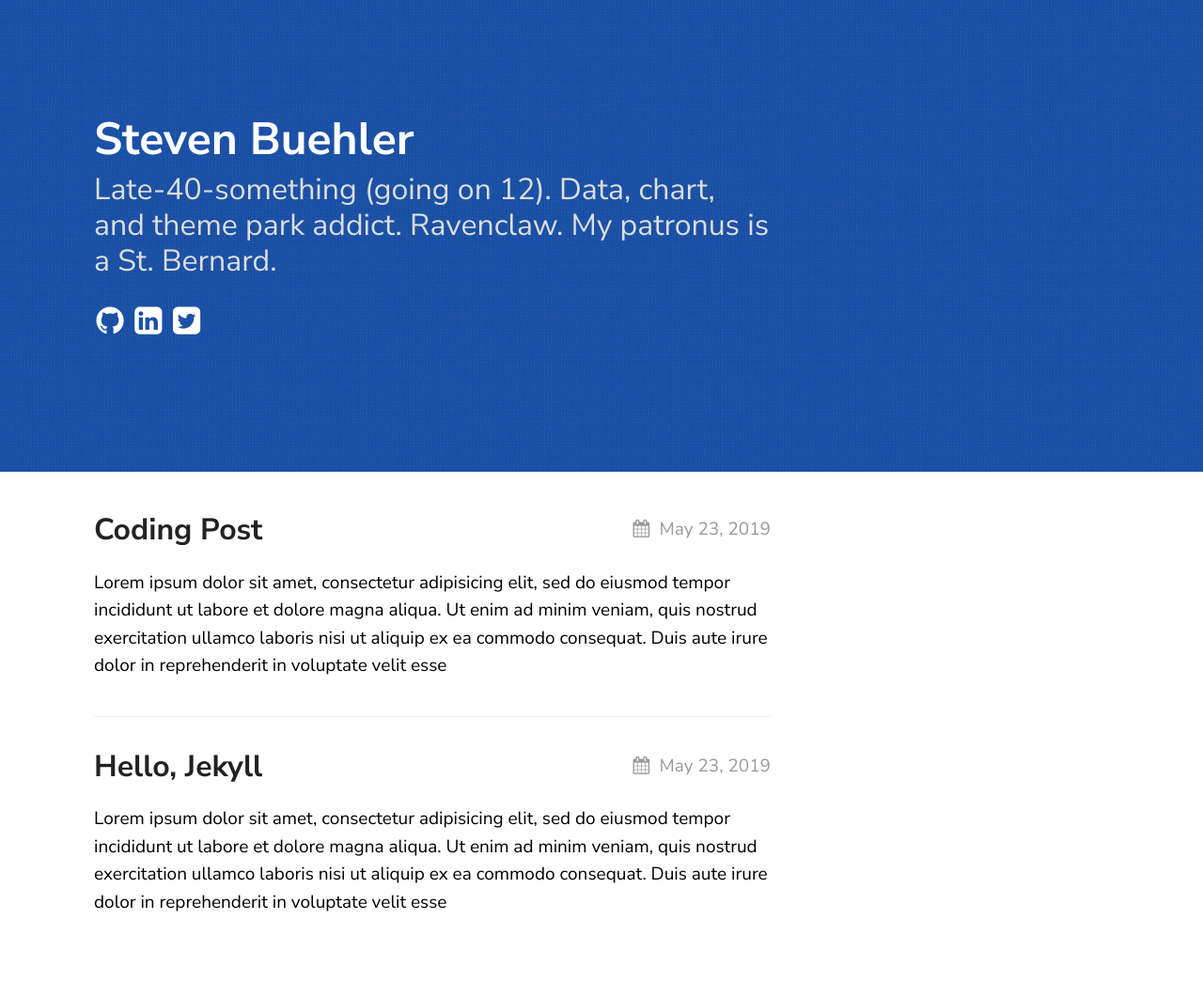
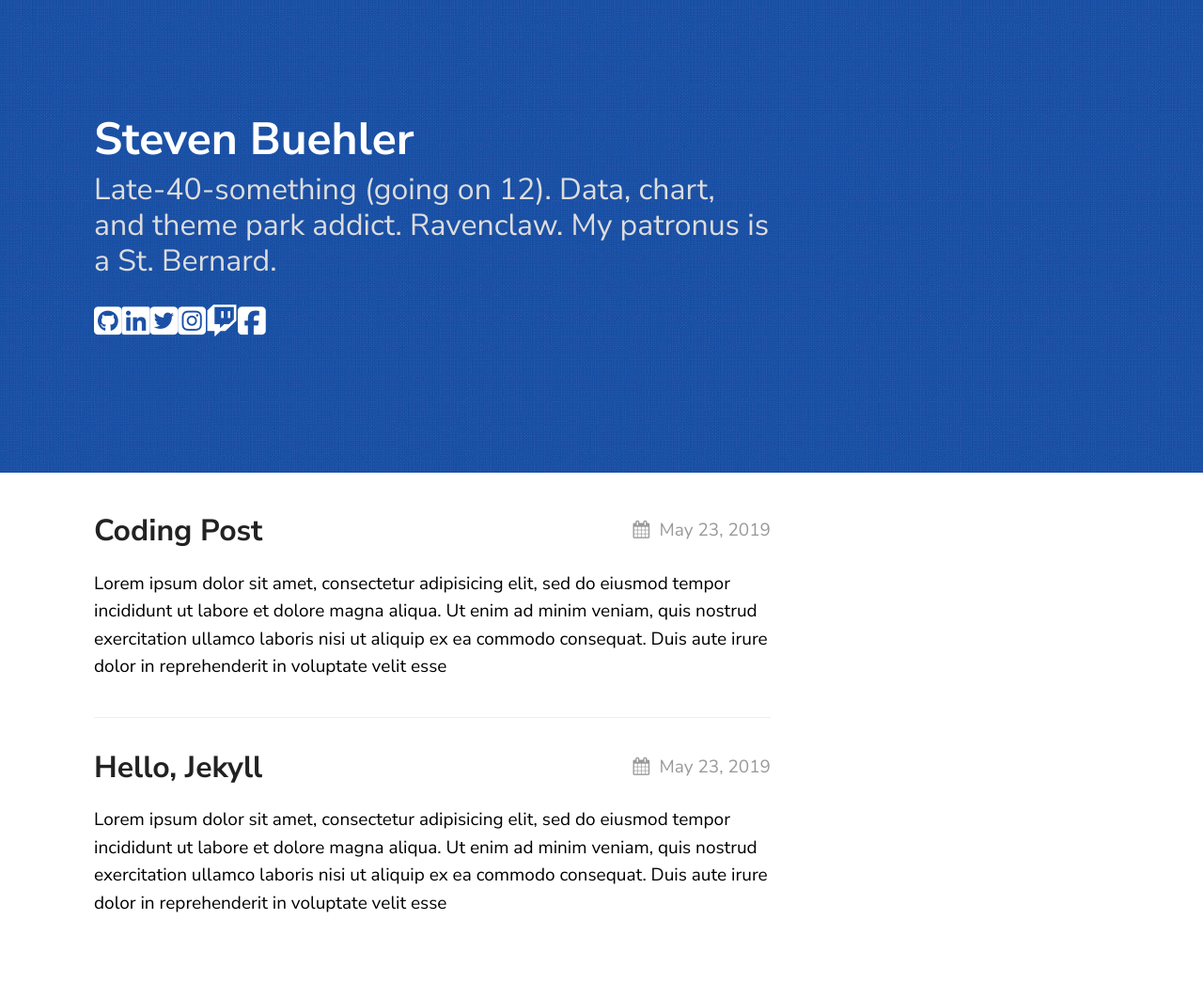
Before and after one commit to stevenbuehler/stevenbuehler.github.io, a Jekyll site: the page built from index.md, in a window 1280 px wide. Shown: the whole page at 94% size. Built offline with Jekyll 4.4.1, drawn with Linux system fonts in a browser that asks for light colours; nearby versions of some CDN libraries.

Commit message:
Changed from fontello to Font Awesome

```diff
--- a/_config.yml
+++ b/_config.yml
@@ -28,6 +28,7 @@ texture:
     rss: rss
     twitch: alive_awakened
     instagram: alive_awakened
+    facebook: stevenwbuehler
 
 # If you want to link only specific pages in your header, uncomment
 # this and add the path to the pages in order as they should show up
--- a/_includes/page_header.html
+++ b/_includes/page_header.html
@@ -3,19 +3,22 @@
 	<h2>{{ site.texture.tagline }}</h2>
 	<ul class="social">
 		{%- if site.texture.social_links.github -%}
-			<a href="https://github.com/{{ site.texture.social_links.github }}"><li><i class="icon-github-circled"></i></li></a>
+			<a href="https://github.com/{{ site.texture.social_links.github }}"><li><i class="fab fa-github-square"></i></li></a>
 		{%- endif -%}
 		{%- if site.texture.social_links.linkedIn -%}
-			<a href="https://linkedin.com/{{ site.texture.social_links.linkedIn }}"><li><i class="icon-linkedin-squared"></i></li></a>
+			<a href="https://linkedin.com/{{ site.texture.social_links.linkedIn }}"><li><i class="fab fa-linkedin"></i></li></a>
 		{%- endif -%}
 		{%- if site.texture.social_links.twitter -%}
-			<a href="https://twitter.com/{{ site.texture.social_links.twitter }}"><li><i class="icon-twitter-squared"></i></li></a>
+			<a href="https://twitter.com/{{ site.texture.social_links.twitter }}"><li><i class="fab fa-twitter-square"></i></li></a>
 		{%- endif -%}
 		{%- if site.texture.social_links.instagram -%}
-			<a href="https://instagram.com/{{ site.texture.social_links.instagram }}"><li><i class="icon-instagram-squared"></i></li></a>
+			<a href="https://instagram.com/{{ site.texture.social_links.instagram }}"><li><i class="fab fa-instagram-square"></i></li></a>
 		{%- endif -%}
 		{%- if site.texture.social_links.twitch -%}
-			<a href="https://www.twitch.tv/{{ site.textture.social_links.twitch }}"><li><i class="icon-twitch"></i></li></a>
+			<a href="https://www.twitch.tv/{{ site.textture.social_links.twitch }}"><li><i class="fab fa-twitch"></i></li></a>
+		{%- endif -%}
+		{%- if site.texture.social_links.facebook -%}
+			<a href="https://www.facebook.com/{{ site.texture.social_links.facebook }}"><li><i class="fab fa-facebook-square"></i></li></a>
 		{%- endif -%}
 	</ul>
 </div>
```
